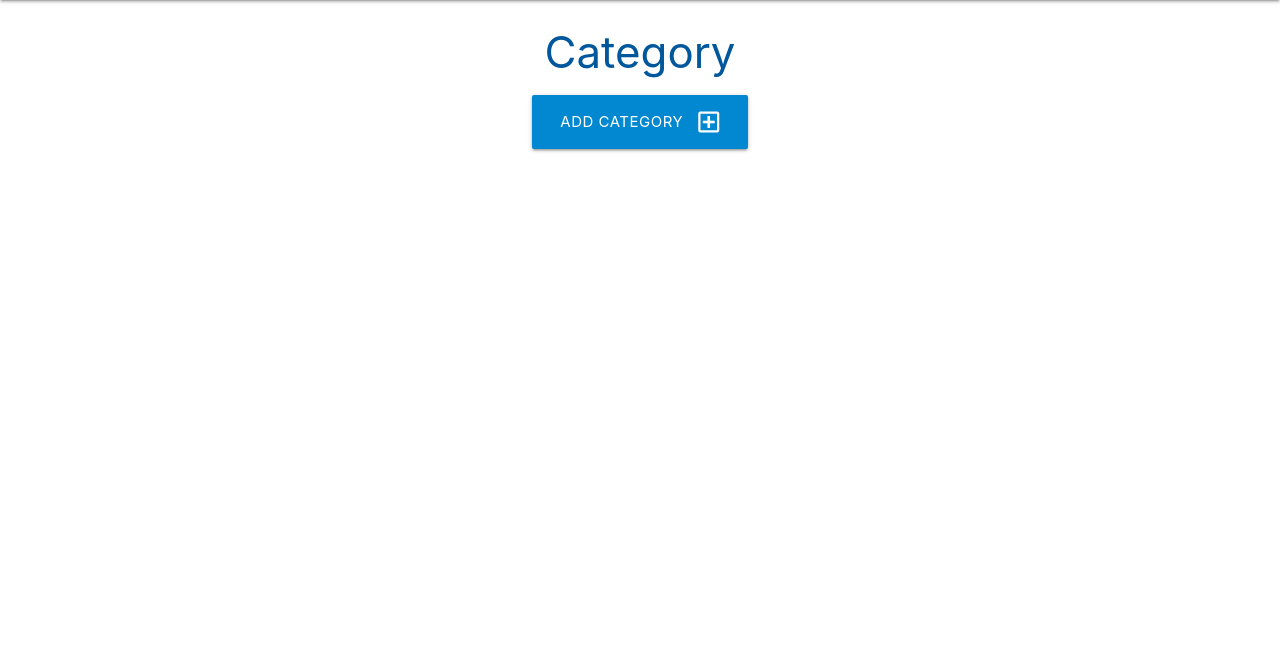
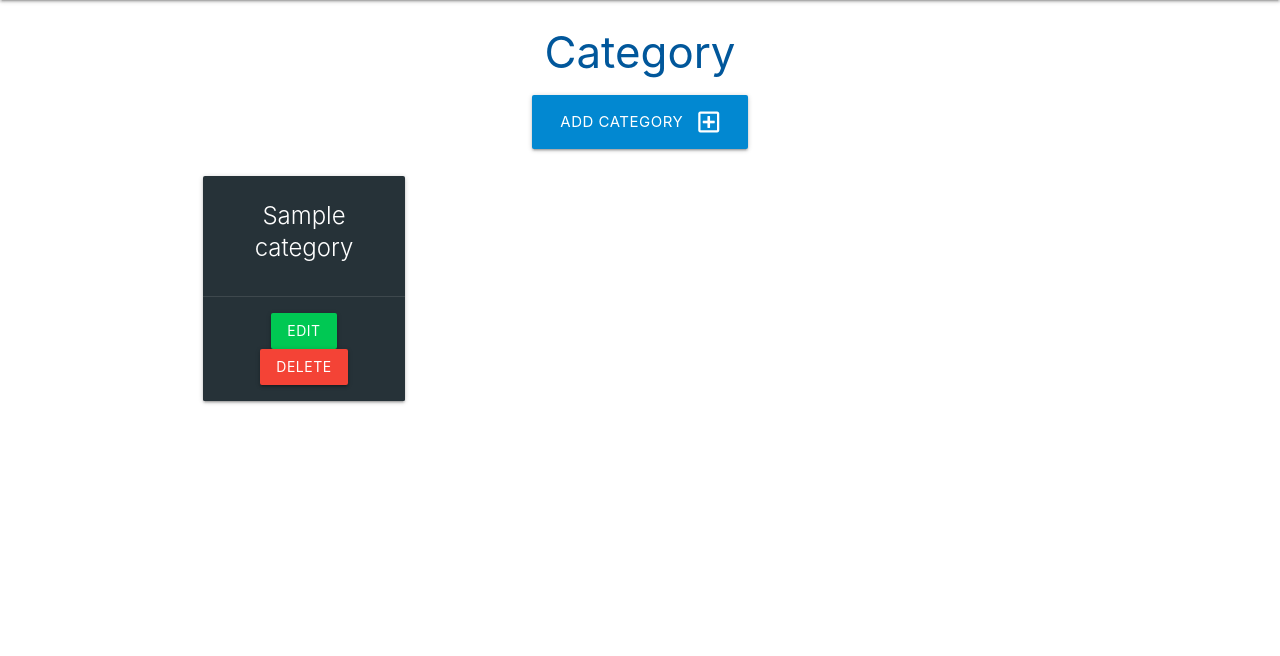
Before and after one commit to Koko-66/flask-sqlalchemy_taskmanager, a Flask app: page /categories in a window 1280 px wide. Shown: the part 64-720 px from the top of the page. Run offline with Flask 2, Linux system fonts and the light colour scheme; tables that the repository leaves empty hold one stand-in row (values such as "Sample post").

Commit message:
Add functionality for adding new category and displaying it in the app.

```diff
--- a/taskmanager/routes.py
+++ b/taskmanager/routes.py
@@ -11,7 +11,8 @@ def home():
 
 @app.route("/categories")
 def categories():
-    return render_template("categories.html")
+    categories = list(Category.query.order_by(Category.category_name).all())
+    return render_template("categories.html", categories=categories)
 
 @app.route("/add_category", methods=["GET", "POST"])
 def add_category():
--- a/taskmanager/templates/categories.html
+++ b/taskmanager/templates/categories.html
@@ -10,5 +10,21 @@
     </a>
     </div>
 </div>
+<!-- tasks -->
+<div class="row">
+    {% for category in categories %}
+    <div class="col s12 m6 l3">
+      <div class="card blue-grey darken-4 center-align">
+        <div class="card-content white-text">
+          <span class="card-title">{{ category.category_name}}</span>
+        </div>
+        <div class="card-action">
+          <a href="#" class="btn green accent-4">Edit</a>
+          <a href="#" class="btn red">Delete</a>
+        </div>
+      </div>
+    </div>
+    {% endfor %}
+  </div>
 
 {% endblock %}
```
Also changed, not shown: taskmanager/static/js/script.js (renamed from taskmanager/static/css/script.js).
